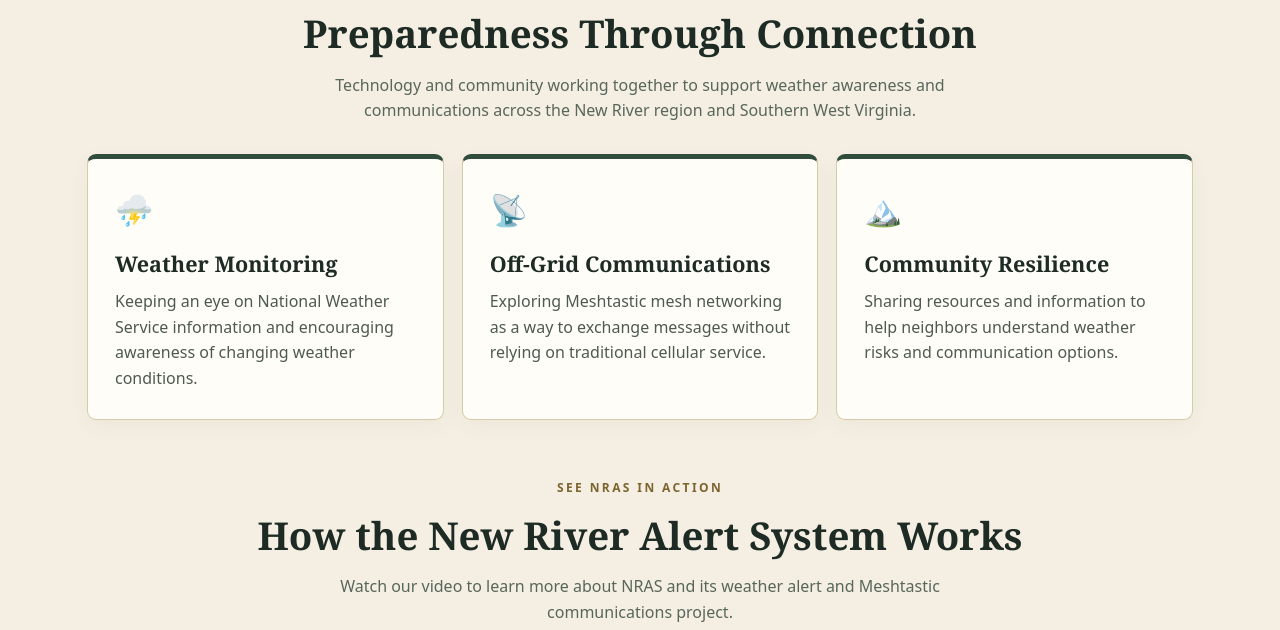
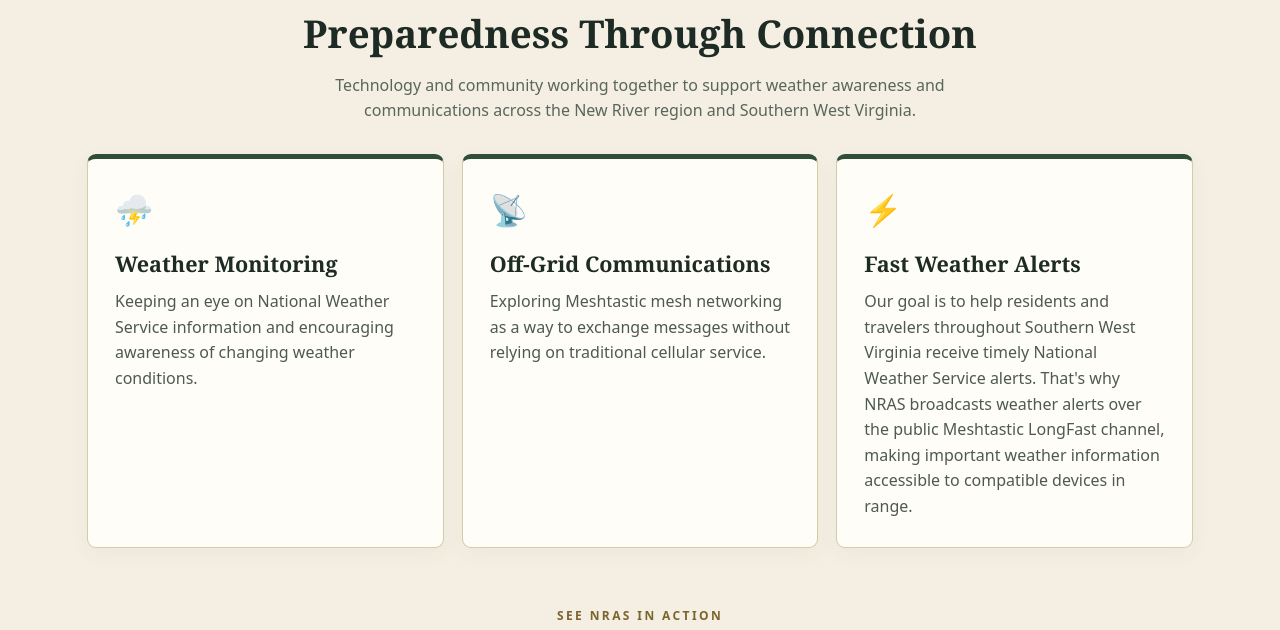
Before and after one commit to WVNRAS/WVNRAS.github.io, a plain HTML site: page index.html in a window 1280 px wide. Shown: the part 1627-2257 px from the top of the page. Drawn offline with Linux system fonts and the light colour scheme; no server answers.

Commit message:
Update services section with new weather alerts card
Replaced 'Community Resilience' card with 'Fast Weather Alerts' card to highlight timely weather information.

```diff
--- a/index.html
+++ b/index.html
@@ -80,7 +80,9 @@
       <div class="cards">
         <article class="card"><div class="symbol" aria-hidden="true">⛈️</div><h3>Weather Monitoring</h3><p>Keeping an eye on National Weather Service information and encouraging awareness of changing weather conditions.</p></article>
         <article class="card"><div class="symbol" aria-hidden="true">📡</div><h3>Off-Grid Communications</h3><p>Exploring Meshtastic mesh networking as a way to exchange messages without relying on traditional cellular service.</p></article>
-        <article class="card"><div class="symbol" aria-hidden="true">🏔️</div><h3>Community Resilience</h3><p>Sharing resources and information to help neighbors understand weather risks and communication options.</p></article>
+
+<article class="card"><div class="symbol" aria-hidden="true">⚡</div><h3>Fast Weather Alerts</h3><p>Our goal is to help residents and travelers throughout Southern West Virginia receive timely National Weather Service alerts. That's why NRAS broadcasts weather alerts over the public Meshtastic LongFast channel, making important weather information accessible to compatible devices in range.</p></article>
+
       </div>
     </section>
 
```
